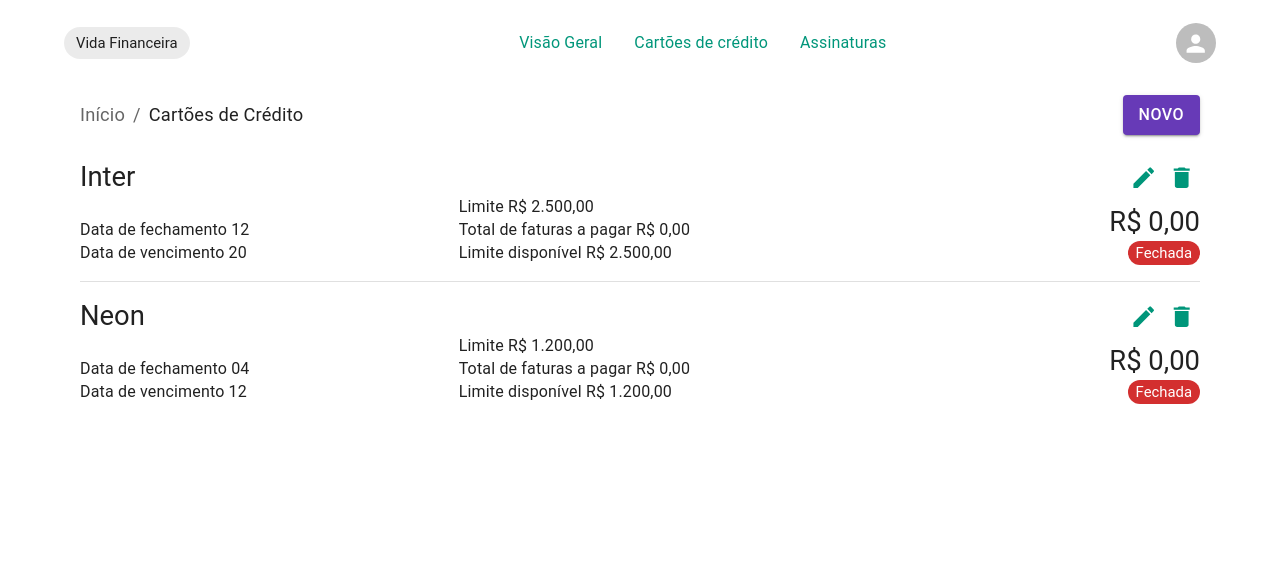
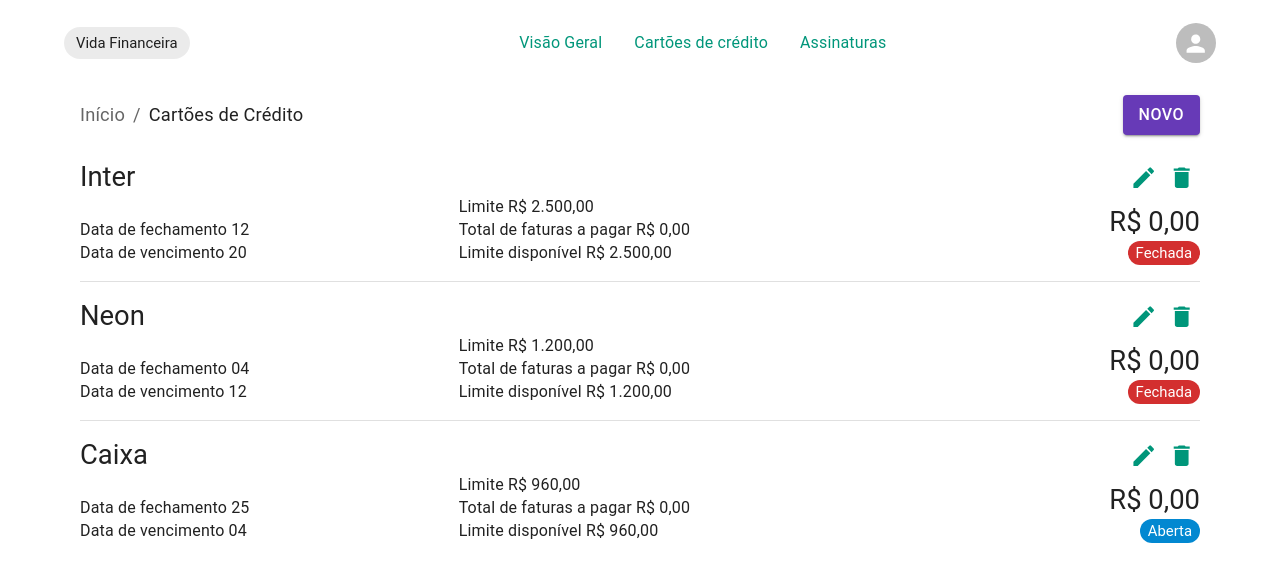
Before and after one commit to valeriatlcarvalho/xpe-pa-vida-financeira, a React (Create React App) app: page /credit-card in a window 1280 px wide. Shown: the top 582 px of the page. Built offline with nearby package versions, Linux system fonts and the light colour scheme; data requests are answered from the project's data file.

Commit message:
feat: status invoice cards

```diff
--- a/backend/db.json
+++ b/backend/db.json
@@ -26,6 +26,18 @@
       "closingDay": "4",
       "dueDay": "12",
       "limit": "1200",
+      "bankAccount": "conta-corrente"
+    },
+    {
+      "id": 3,
+      "invoice": "",
+      "availableLimit": "960,00",
+      "futureInvoices": "",
+      "flag": "visa",
+      "name": "Caixa",
+      "closingDay": "25",
+      "dueDay": "4",
+      "limit": "960,00",
       "bankAccount": "conta-corrente"
     }
   ],
--- a/package.json
+++ b/package.json
@@ -17,6 +17,7 @@
     "@testing-library/react": "^13.4.0",
     "@testing-library/user-event": "^13.5.0",
     "axios": "^0.27.2",
+    "date-fns": "^2.29.3",
     "react": "^18.2.0",
     "react-dom": "^18.2.0",
     "react-number-format": "^5.0.0",
--- a/src/components/pages/CreditCardPage/ListAll.jsx
+++ b/src/components/pages/CreditCardPage/ListAll.jsx
@@ -8,9 +8,25 @@
 } from "@mui/material";
 import DeleteIcon from "@mui/icons-material/Delete";
 import EditIcon from "@mui/icons-material/Edit";
+import { compareAsc } from "date-fns";
 import { digits, money } from "../../../utils/format";
 
 function ListAll({ data, onEdit, onDelete }) {
+  function renderInvoiceStatus(card) {
+    const today = new Date();
+    const closingDate = new Date(
+      today.getFullYear(),
+      today.getMonth(),
+      card.closingDay
+    );
+    const result = compareAsc(today, closingDate);
+
+    if (result === 1) {
+      return <Chip size="small" color="error" label="Fechada" />;
+    }
+    return <Chip size="small" color="info" label="Aberta" />;
+  }
+
   return (
     <List>
       {data.map((item, index) => (
@@ -124,7 +140,7 @@
                     justifyContent: "flex-end",
                   }}
                 >
-                  <Chip size="small" color="error" label="Fechada" />
+                  {renderInvoiceStatus(item)}
                 </div>
               </Grid>
             </Grid>
--- a/src/components/pages/CreditCardPage/index.jsx
+++ b/src/components/pages/CreditCardPage/index.jsx
@@ -86,7 +86,7 @@
         setShowForm(false);
         await getCards();
         setFeedback({
-          message: "Cartão cadastrado com sucesso!",
+          message: "Cartão editado com sucesso!",
           severity: "success",
           onClose: () => {
             setFeedback(null);
--- a/src/components/pages/SubscriptionPage/ListAll.jsx
+++ b/src/components/pages/SubscriptionPage/ListAll.jsx
@@ -108,7 +108,7 @@
                   color="text.primary"
                   align="right"
                 >
-                  {money(item.value.replace(",", "."))}
+                  {money(item.value)}
                 </Typography>
                 <div
                   style={{
--- a/src/utils/format.js
+++ b/src/utils/format.js
@@ -1,5 +1,5 @@
 export function money(value) {
-  return Number(value).toLocaleString("pt-BR", {
+  return Number(String(value).replace(',','.')).toLocaleString("pt-BR", {
     currency: "BRL",
     style: "currency",
   });
```
Also changed, not shown: 1 other file (tests, documents, lock files or other folders).
